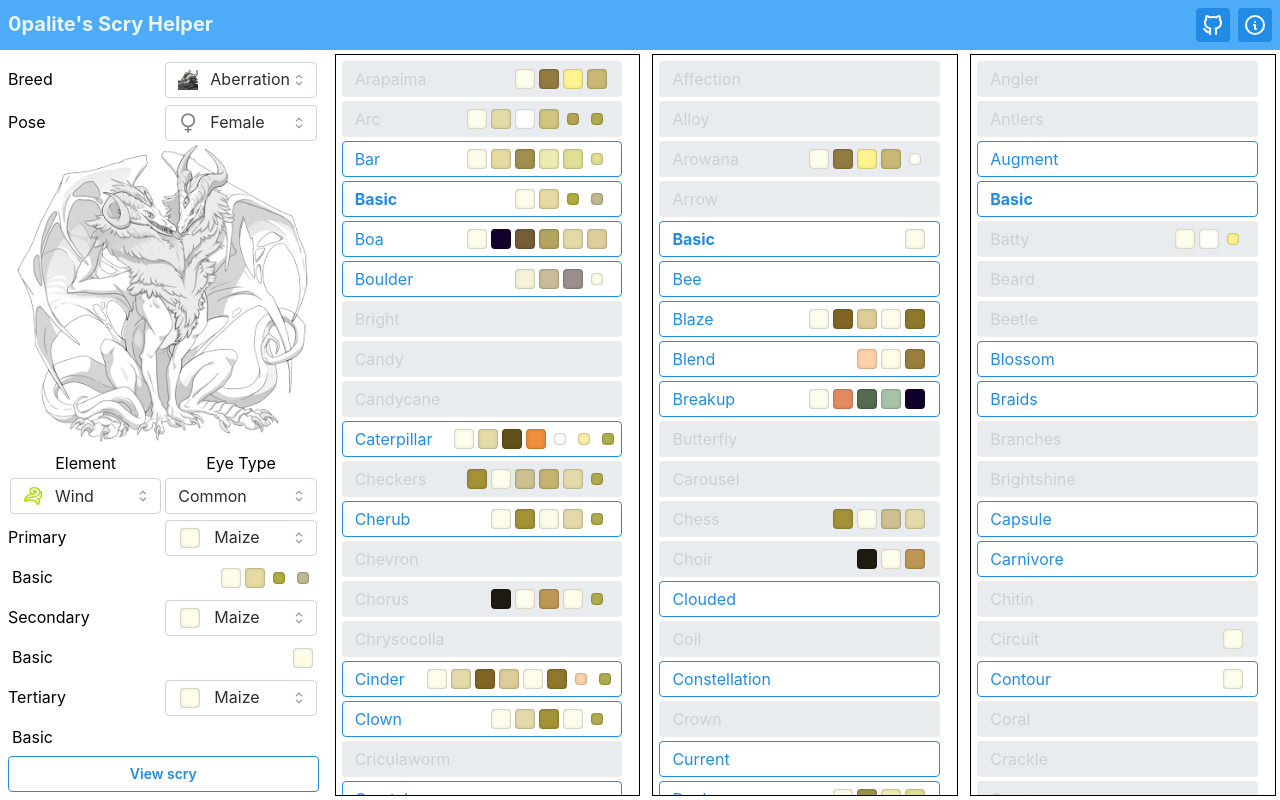
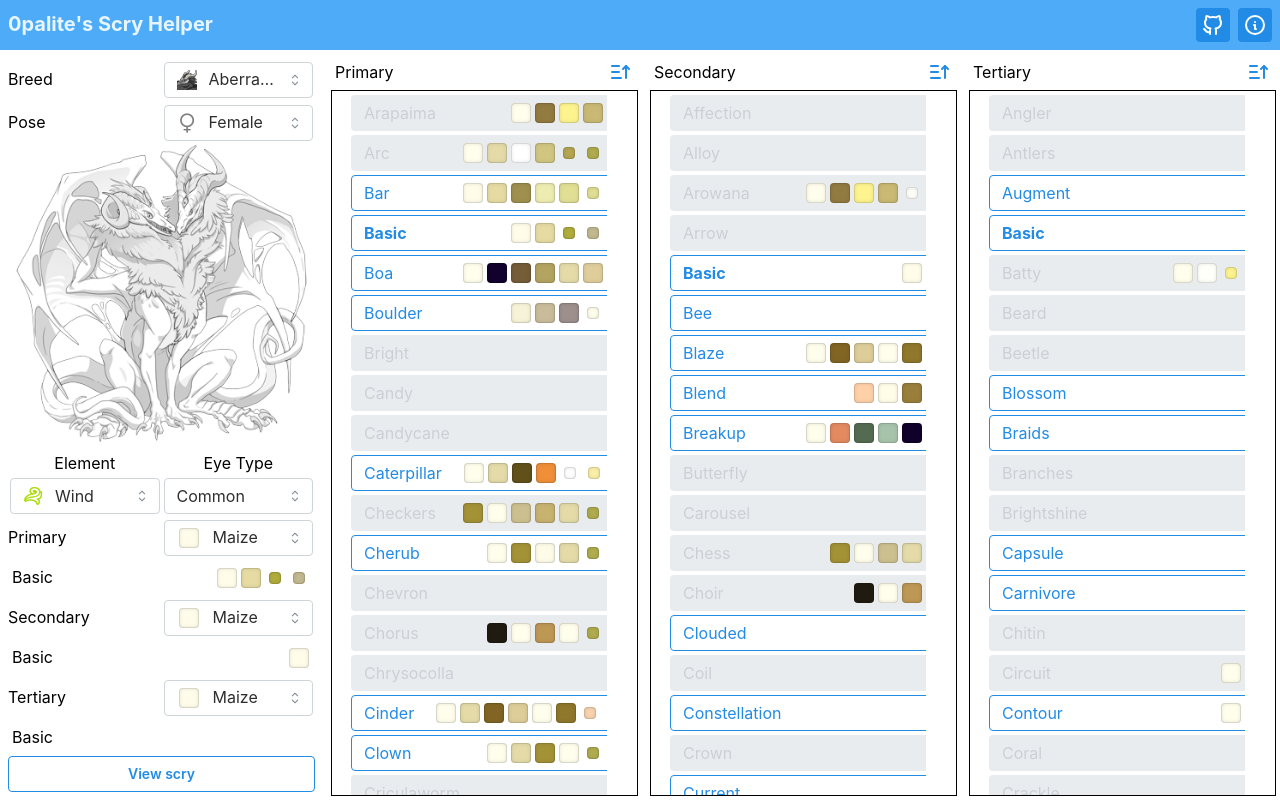
Before and after one commit to Turese/dragon-color-guide, a React (Create React App) app: page / in a window 1280 px wide. Built offline with nearby package versions, Linux system fonts and the light colour scheme.

Commit message:
add sorting to gene sections

```diff
--- a/src/App.tsx
+++ b/src/App.tsx
@@ -31,14 +31,6 @@ import {
 import { IconBrandGithub, IconInfoCircle } from "@tabler/icons-react";
 import { useDisclosure } from "@mantine/hooks";
 import { InfoModal } from "./InfoModal";
-
-const SECTION_STYLE: MantineStyleProp = {
-  alignItems: "flex-start",
-  flex: 1,
-  overflowY: "scroll",
-  scrollbarGutter: "stable",
-  border: "1px solid",
-};
 
 function App() {
   const [pose, setPose] = React.useState<Pose_t>("Female");
@@ -90,6 +82,7 @@ function App() {
         style={{
           padding: 8,
           background: theme.colors.blue[4],
+          flex: 1,
         }}
       >
         <Text size="xl" fw={700} c={theme.colors.blue[0]}>
@@ -124,15 +117,16 @@ function App() {
           gap: 12,
           padding: 4,
           overflow: "hidden",
-          boxSizing: "border-box",
         }}
       >
         <Flex
+          flex="1 1 0"
           style={{
             overflowY: "scroll",
             flexDirection: "column",
             padding: 4,
-            flex: 0.33,
+            width: "100%",
+            overflowX: "scroll",
           }}
         >
           <Selector<Dragon_t>
@@ -255,23 +249,9 @@ function App() {
             View scry
           </Button>
         </Flex>
-        <Flex
-          style={{
-            flex: 1,
-            overflowY: "scroll",
-            gap: 12,
-          }}
-        >
-          <Flex style={SECTION_STYLE}>
-            <GeneList key="primary" category="primary" />
-          </Flex>
-          <Flex style={SECTION_STYLE}>
-            <GeneList key="secondary" category="secondary" />
-          </Flex>
-          <Flex style={SECTION_STYLE}>
-            <GeneList key="tertiary" category="tertiary" />
-          </Flex>
-        </Flex>
+        <GeneList key="primary" category="primary" />
+        <GeneList key="secondary" category="secondary" />
+        <GeneList key="tertiary" category="tertiary" />
       </Flex>
     </Flex>
   );
--- a/src/GeneList.tsx
+++ b/src/GeneList.tsx
@@ -1,6 +1,7 @@
 import React from "react";
 
 import {
+  Gene_t,
   GeneCategory_t,
   PRIMARY_GENES,
   PrimaryGene_t,
@@ -16,12 +17,19 @@ import {
   ActionIcon,
   Button,
   ColorSwatch,
+  Combobox,
   Flex,
   Text,
   Tooltip,
+  useCombobox,
 } from "@mantine/core";
 
-import { IconBan, IconHeart } from "@tabler/icons-react";
+import {
+  IconBan,
+  IconSortAscending,
+  IconSortDescending,
+} from "@tabler/icons-react";
+import { capitalize } from "lodash";
 
 interface GeneListProps {
   category: GeneCategory_t;
@@ -30,91 +38,200 @@ interface GeneListProps {
 function GeneList(props: GeneListProps) {
   const { category } = props;
 
+  const combobox = useCombobox({
+    onDropdownClose: () => combobox.resetSelectedOption(),
+  });
+
+  const [sort, setSort] = React.useState<"abc" | "available">("abc");
+  const [asc, setAsc] = React.useState<boolean>(true);
+
+  const {
+    setPrimaryGene,
+    setSecondaryGene,
+    setTertiaryGene,
+    primaryGene,
+    secondaryGene,
+    tertiaryGene,
+    primary,
+    secondary,
+    tertiary,
+    breed,
+  } = useDragonCtx();
+
+  const sortFunction = (a: Gene_t, b: Gene_t) => {
+    const ascModifier = asc ? 1 : -1;
+    // availability case
+    if (sort === "available") {
+      if (dragonHasGene(breed, category, b)) return 1 * ascModifier;
+      else if (dragonHasGene(breed, category, a)) return -1 * ascModifier;
+      else return -1;
+    }
+    // alphabetical case
+    if (a > b) {
+      return 1 * ascModifier;
+    } else return -1 * ascModifier;
+  };
+
   const geneList = React.useMemo(() => {
     if (category === "primary") {
-      return PRIMARY_GENES.map((gene) => (
-        <PrimaryGeneItem gene={gene} key={`tertiary-${gene}`} />
+      return PRIMARY_GENES.sort(sortFunction).map((gene) => (
+        <GeneItem<PrimaryGene_t>
+          gene={gene}
+          key={`${category}-${gene}`}
+          setGene={setPrimaryGene}
+          palette={getGeneColorList(primary, gene, category)}
+          isAvailable={dragonHasGene(breed, category, gene)}
+          isSelected={gene === primaryGene}
+        />
       ));
     } else if (category === "secondary") {
-      return SECONDARY_GENES.map((gene) => (
-        <SecondaryGeneItem gene={gene} key={`secondary-${gene}`} />
+      return SECONDARY_GENES.sort(sortFunction).map((gene) => (
+        <GeneItem<SecondaryGene_t>
+          gene={gene}
+          key={`${category}-${gene}`}
+          setGene={setSecondaryGene}
+          palette={getGeneColorList(secondary, gene, category)}
+          isAvailable={dragonHasGene(breed, category, gene)}
+          isSelected={gene === secondaryGene}
+        />
       ));
     } else {
-      return TERTIARY_GENES.map((gene) => (
-        <TertiaryGeneItem gene={gene} key={`tertiary-${gene}`} />
+      return TERTIARY_GENES.sort(sortFunction).map((gene) => (
+        <GeneItem<TertiaryGene_t>
+          gene={gene}
+          key={`${category}-${gene}`}
+          setGene={setTertiaryGene}
+          palette={getGeneColorList(tertiary, gene, category)}
+          isAvailable={dragonHasGene(breed, category, gene)}
+          isSelected={gene === tertiaryGene}
+        />
       ));
     }
-  }, [category]);
+  }, [
+    primaryGene,
+    secondaryGene,
+    tertiaryGene,
+    primary,
+    secondary,
+    tertiary,
+    breed,
+    sort,
+    asc,
+  ]);
+
+  const icon = asc ? <IconSortAscending /> : <IconSortDescending />;
 
   return (
-    <Flex style={{ flexDirection: "column", padding: 4, width: "100%" }}>
-      {geneList}
+    <Flex
+      direction="column"
+      flex="1 1 0"
+      style={{
+        width: "100%",
+        overflowX: "auto",
+      }}
+    >
+      <Flex
+        direction="row"
+        style={{
+          alignItems: "center",
+          padding: 4,
+          background: "white",
+        }}
+      >
+        <Text>{capitalize(props.category)}</Text>
+        <Flex style={{ marginLeft: "auto" }}>
+          <Combobox
+            width={250}
+            store={combobox}
+            onOptionSubmit={(val: string) => {
+              if (val === "available" || val === "abc") {
+                if (sort === val) {
+                  setAsc(!asc);
+                } else {
+                  setSort(val);
+                  setAsc(true);
+                }
+              }
+
+              combobox.closeDropdown();
+            }}
+          >
+            <Tooltip label="Sort">
+              <Combobox.DropdownTarget>
+                <ActionIcon
+                  variant="transparent"
+                  onClick={() => combobox.toggleDropdown()}
+                >
+                  {icon}
+                </ActionIcon>
+              </Combobox.DropdownTarget>
+            </Tooltip>
+            <Combobox.Dropdown>
+              <Combobox.Options style={{ overflowY: "auto" }}>
+                <Combobox.Option
+                  value="abc"
+                  key="abc"
+                  selected={sort === "abc"}
+                >
+                  <Flex direction="row" style={{ gap: 2 }}>
+                    {sort === "abc" && icon}
+                    <Text fw={sort === "abc" ? 800 : undefined}>
+                      Alphabetical order
+                    </Text>
+                  </Flex>
+                </Combobox.Option>
+                <Combobox.Option value="available" key="available">
+                  <Flex direction="row" style={{ gap: 2 }}>
+                    {sort === "available" && icon}
+                    <Text fw={sort === "available" ? 800 : undefined}>
+                      Order by Availability
+                    </Text>
+                  </Flex>
+                </Combobox.Option>
+              </Combobox.Options>
+            </Combobox.Dropdown>
+          </Combobox>
+        </Flex>
+      </Flex>
+      <Flex
+        direction="column"
+        style={{
+          alignItems: "flex-start",
+          width: "100%",
+          overflowY: "scroll",
+          scrollbarGutter: "stable both-edges",
+          border: "1px solid",
+        }}
+      >
+        <Flex
+          direction="column"
+          style={{
+            gap: 4,
+            width: "100%",
+            padding: 4,
+          }}
+        >
+          {geneList}
+        </Flex>
+      </Flex>
     </Flex>
   );
 }
 
-function PrimaryGeneItem(props: { gene: PrimaryGene_t }) {
-  const { gene } = props;
-  const { breed, primary, primaryGene, setPrimaryGene } = useDragonCtx();
-  return (
-    <GeneItem
-      gene={gene}
-      isAvailable={!!breed && dragonHasGene(breed, "primary", gene)}
-      isSelected={gene === primaryGene}
-      onPress={() => setPrimaryGene(gene)}
-      palette={getGeneColorList(primary, gene, "primary")}
-    />
-  );
-}
-
-function SecondaryGeneItem(props: { gene: SecondaryGene_t }) {
-  const { gene } = props;
-  const { breed, secondary, secondaryGene, setSecondaryGene } = useDragonCtx();
-  return (
-    <GeneItem
-      gene={gene}
-      isAvailable={!!breed && dragonHasGene(breed, "secondary", gene)}
-      isSelected={gene === secondaryGene}
-      onPress={() => setSecondaryGene(gene)}
-      palette={getGeneColorList(secondary, gene, "secondary")}
-    />
-  );
-}
-
-function TertiaryGeneItem(props: { gene: TertiaryGene_t }) {
-  const { gene } = props;
-  const { breed, tertiary, tertiaryGene, setTertiaryGene } = useDragonCtx();
-  return (
-    <GeneItem
-      gene={gene}
-      isAvailable={!!breed && dragonHasGene(breed, "tertiary", gene)}
-      isSelected={gene === tertiaryGene}
-      onPress={() => setTertiaryGene(gene)}
-      palette={getGeneColorList(tertiary, gene, "tertiary")}
-    />
-  );
-}
-
-interface GeneItemConfig {
-  gene: string;
+interface GeneItemConfigProps_i<T extends string> {
+  gene: T;
   isAvailable: boolean;
   isSelected: boolean;
   palette: GeneColorMapping_t[];
-  onPress: () => void;
+  setGene: (gene: T) => void;
 }
 
-const GeneItem = ({
-  gene,
-  isAvailable,
-  isSelected,
-  palette,
-  onPress,
-}: GeneItemConfig) => {
+function GeneItem<T extends string>(props: GeneItemConfigProps_i<T>) {
+  const { gene, isAvailable, isSelected, palette, setGene } = props;
   const button = (
     <Button
-      m={2}
       variant="outline"
-      onClick={onPress}
+      onClick={() => setGene(gene)}
       fullWidth
       justify="space-between"
       data-disabled={!isAvailable}
@@ -141,7 +258,7 @@ const GeneItem = ({
       <Tooltip label="Gene is not available for this breed">{button}</Tooltip>
     );
   return button;
-};
+}
 
 interface SwatchConfig_i {
   color: string;
--- a/src/Selector.tsx
+++ b/src/Selector.tsx
@@ -41,7 +41,7 @@ function Selector<T extends string>(props: SelectorProps_i<T>) {
   const formatOption = (option: T, fw?: string) => (
     <Group gap="sm" wrap="nowrap">
       {getImage(option)}
-      <Text c="dark" fw={fw}>
+      <Text truncate c="dark" fw={fw}>
         {option}
       </Text>
     </Group>
@@ -54,7 +54,7 @@ function Selector<T extends string>(props: SelectorProps_i<T>) {
     : options;
 
   const formattedOptions = filteredOptions.map((option) => (
-    <Combobox.Option value={option} key={option}>
+    <Combobox.Option value={option} key={option} selected={option === value}>
       {formatOption(option, option === value ? "800" : undefined)}
     </Combobox.Option>
   ));
@@ -71,7 +71,7 @@ function Selector<T extends string>(props: SelectorProps_i<T>) {
       align="center"
       flex={1}
     >
-      <Text>{props.title}</Text>
+      <Text truncate>{props.title}</Text>
       <Combobox store={combobox} onOptionSubmit={handleValueSelect}>
         <Combobox.DropdownTarget>
           <InputBase
@@ -89,7 +89,7 @@ function Selector<T extends string>(props: SelectorProps_i<T>) {
             {formatOption(value)}
           </InputBase>
         </Combobox.DropdownTarget>
-        <Combobox.Dropdown>
+        <Combobox.Dropdown miw={200}>
           {props.search && (
             <Combobox.Search
               value={search}
```
